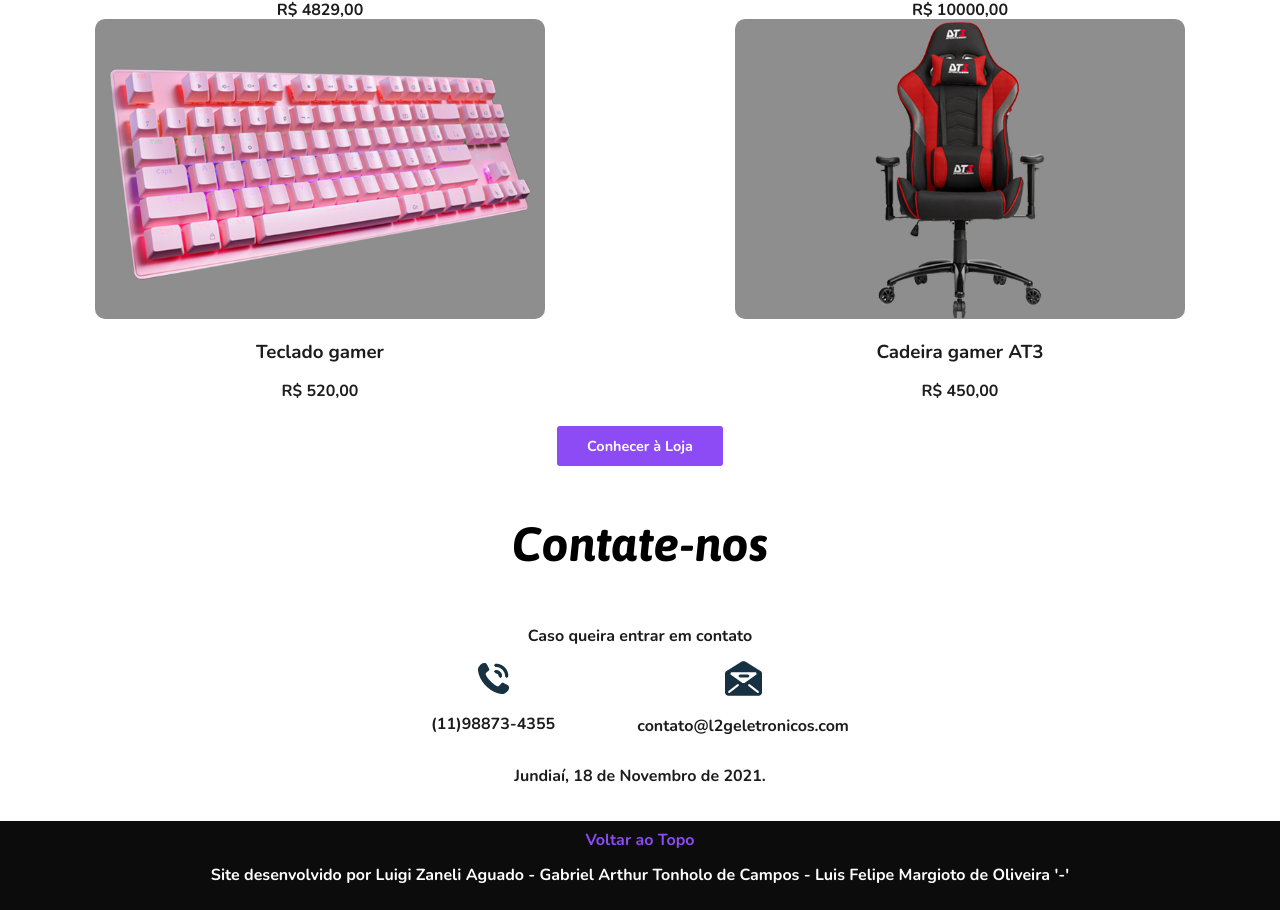
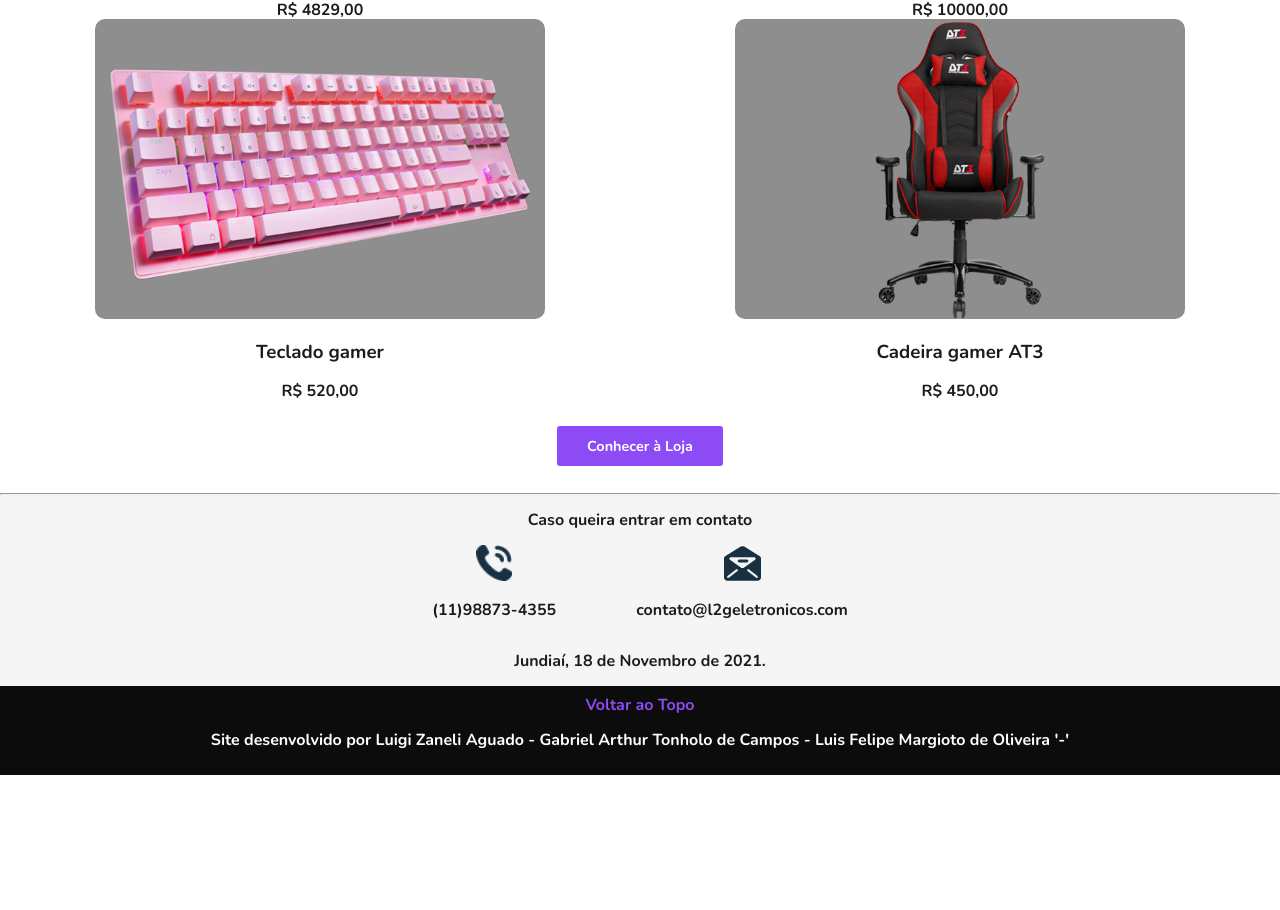
Before and after one commit to LuigiAguado/L2G-E-commerce, a plain HTML site: page Desenvolvimento/Index.html in a window 1280 px wide. Shown: the part 1368-2278 px from the top of the page. After the commit the page ends 2143 px from the top, so only its background shows below. Drawn offline with nearby package versions, Linux system fonts and the light colour scheme.

Commit message:
Mudança rodape

```diff
--- a/Desenvolvimento/Index.html
+++ b/Desenvolvimento/Index.html
@@ -63,23 +63,25 @@
     <br><br>
     <center><a href="loja.html" class="botao">Conhecer à Loja</a></center>
     </section>
+    <br><br>
 
+    <hr id="linharodape">
     <section id="contato">
-        <h2>Contate-nos</h2>
-        <p>Caso queira entrar em contato</p>
-
-        <div>
-            <img src="img/tel.png" alt="telefone">
+        <center><p>Caso queira entrar em contato</p></center>
+    <div id="fotosrodape">
+        <div class="imgrodape">
+            <img src="img/tel.png" alt="telefone" style="height: 36px;">
             <p><a href="tel:11988734355"></a> (11)98873-4355</p>
         </div>
 
-        <div>
+        <div class="imgrodape">
             <img src="img/mail.png" alt="email">
             <p><a href="mailto:contato@l2geletronicos.com"></a> contato@l2geletronicos.com </p>
         </div>
+    </div>
 
-        <p id="date"></p>
-        <script src="jstempo.js"></script>
+       <center> <p id="date"></p>
+        <script src="jstempo.js"></script></center>
 
     </section>
 
--- a/Desenvolvimento/css/style.css
+++ b/Desenvolvimento/css/style.css
@@ -140,17 +140,7 @@ header p {
 
 }
 
-#contato {
-        display: flex;
-        flex-direction: column;
-        align-items: center;
-        text-align: center;
-        padding: 20px;
-}
 
-#contato h2{
-        color: #000;
-}
 
 footer {
             text-align: center;
@@ -209,17 +199,7 @@ footer a {
                 padding: 0 10px;
     }
 
-    #contato {
-            flex-direction: row;
-            flex-wrap: wrap;
-            justify-content: space-around;
-            max-width: 500px;
-            margin: 0 auto;
-    }
 
-    #contato h2, #contato p {
-        width: 100%;
-    }
 }
 
 #topo{
@@ -267,3 +247,28 @@ footer a {
 
 
 }
+
+#fotosrodape{
+        display: flex;
+        text-align: center;
+        align-items: center;
+        margin: 0 auto;
+        width: 100%;
+        justify-content: center;
+        gap: 3rem;
+
+}
+
+#contato{
+        background-color: #f5f5f5;
+
+}
+
+#contato p{
+        margin: 0;
+        padding: 16px;
+}
+
+#linharodape{
+        margin: 0;
+}
```
